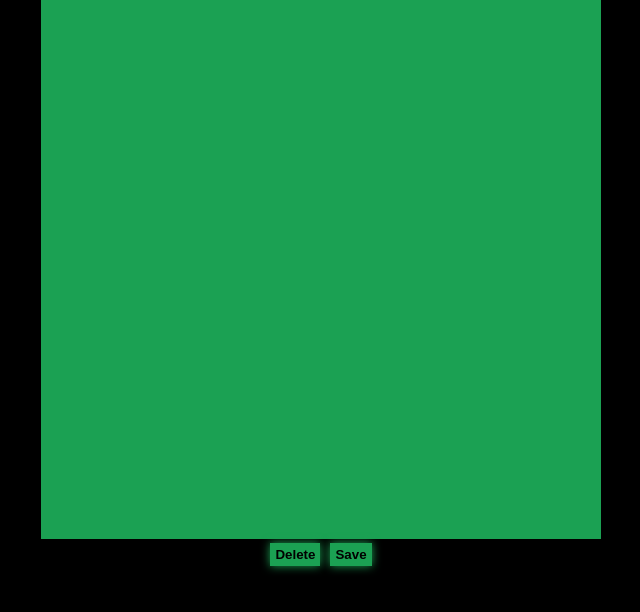
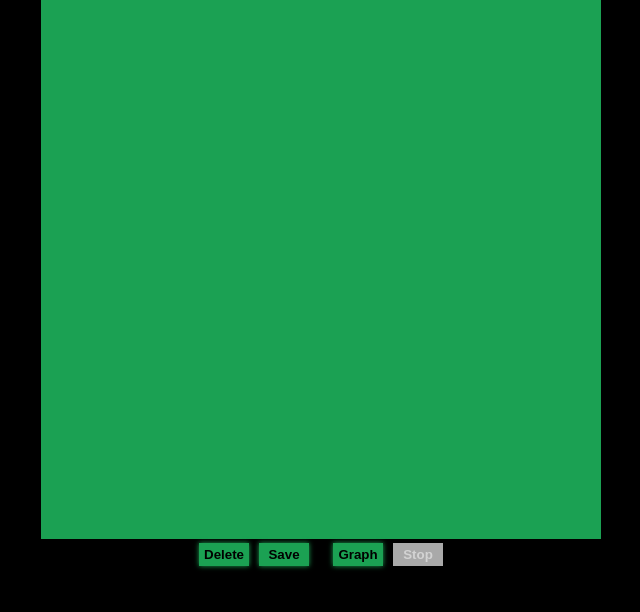
Before and after one commit to boskoa/virtual-world, a plain HTML site: page index.html in a window 1280 px wide. Shown: the part 58-670 px from the top of the page, without its empty margins (319-959 px from the left). Drawn offline with Linux system fonts and the light colour scheme.

Commit message:
Road marking

```diff
--- a/index.html
+++ b/index.html
@@ -20,6 +20,9 @@
     -->
     <button onclick="dispose()">Delete</button>
     <button onclick="save()">Save</button>
+    &nbsp;
+    <button class="dissable" id="graphBtn" onClick="setMode('graph')">Graph</button>
+    <button class="dissable" id="stopBtn" onClick="setMode('stop')">Stop</button>
   </div>
 
   <script src="js/primitives/point.js"></script>
--- a/js/editor.js
+++ b/js/editor.js
@@ -22,6 +22,9 @@ const viewport = new Viewport(myCanvas);
 const graphEditor = new GraphEditor(viewport, graph);
 
 let oldGraphHash = graph.hash();
+
+setMode("graph");
+
 animate();
 
 function animate() {
@@ -45,6 +48,32 @@ function dispose() {
 
 function save() {
   localStorage.setItem("graph", JSON.stringify(graph));
+}
+
+function setMode(mode) {
+  disableEditors();
+  switch (mode) {
+    case "graph":
+      graphBtn.style.backgroundColor = "rgb(27, 161, 83)";
+      graphBtn.style.color = "black";
+      graphBtn.style.boxShadow = "0 0 5px 0 rgb(27, 161, 83)";
+      break;
+    case "stop":
+      stopBtn.style.backgroundColor = "rgb(27, 161, 83)";
+      stopBtn.style.color = "black";
+      stopBtn.style.boxShadow = "0 0 5px 0 rgb(27, 161, 83)";
+      break;
+    default:
+      return;
+  }
+}
+
+function disableEditors() {
+  [...document.querySelectorAll(".dissable")].forEach((e) => {
+    e.style.backgroundColor = "darkgray";
+    e.style.color = "lightgray";
+    e.style.boxShadow = "none";
+  });
 }
 
 /*
--- a/styles.css
+++ b/styles.css
@@ -24,6 +24,7 @@ h1 {
   gap: 10px;
 
   & button {
+    width: 50px;
     line-height: 100%;
     border: none;
     color: black;
@@ -31,11 +32,6 @@ h1 {
     padding: 5px;
     font-weight: 800;
     cursor: pointer;
-    filter: drop-shadow(0 0 5px rgb(27, 161, 83));
-    transition: filter 0.2s;
-
-    &:hover {
-      filter: drop-shadow(0 0 10px rgb(27, 161, 83));
-    }
+    box-shadow: 0 0 5px 0 rgb(27, 161, 83);
   }
 }
```
